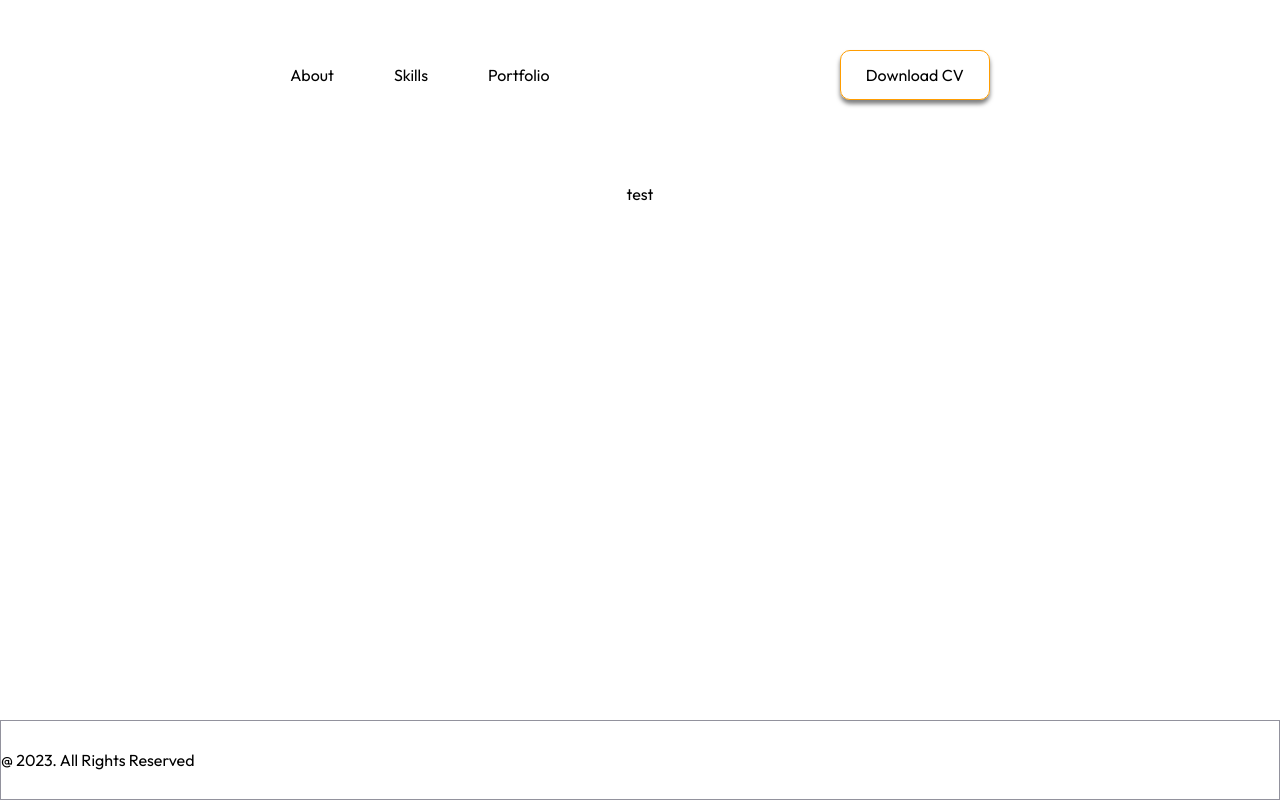
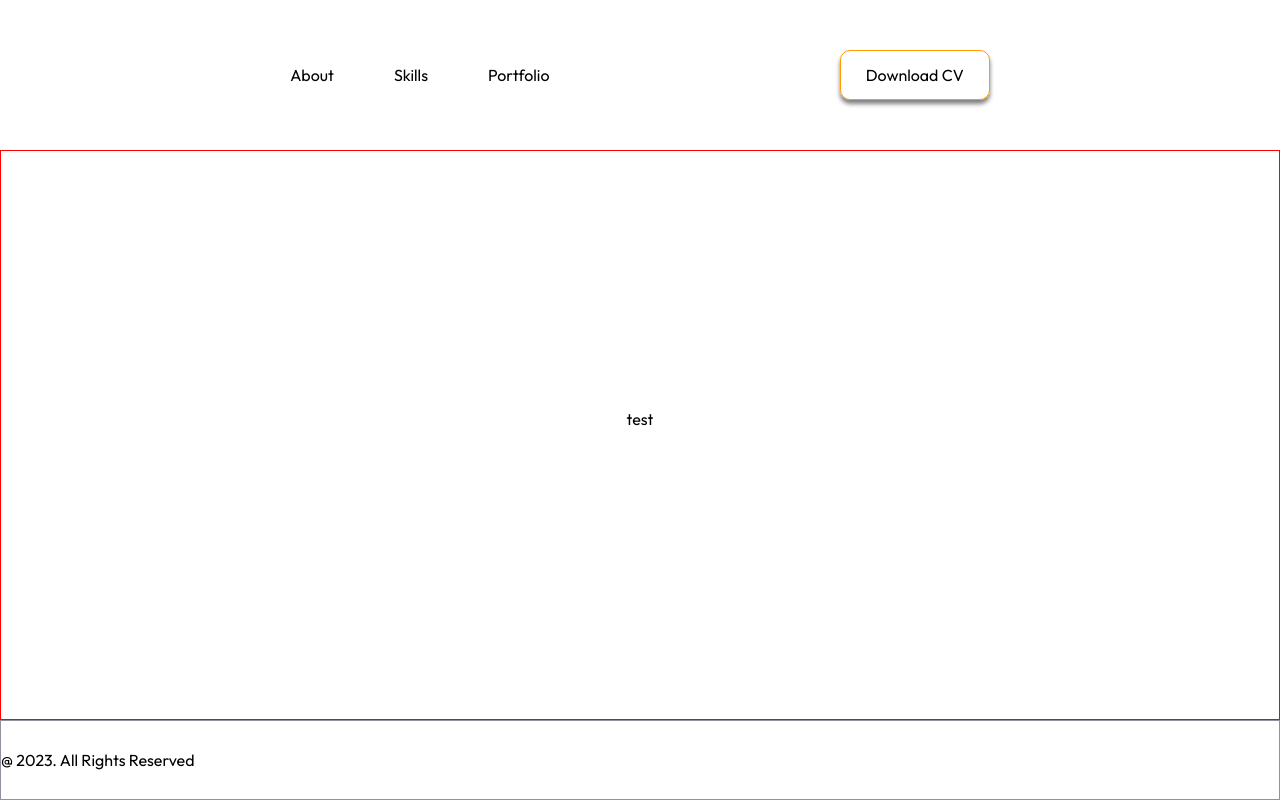
Before and after one commit to antoanparashkevov/antoanp-nextjs, a Next.js app: page / in a window 1280 px wide. Built offline with nearby package versions, Linux system fonts and the light colour scheme.

Commit message:
layout component

```diff
--- /dev/null
+++ b/src/components/layout/Layout.js
@@ -0,0 +1,45 @@
+import styled from 'styled-components';
+import { Fragment } from "react";
+
+//layout components
+import TheHeader from "@/components/layout/TheHeader";
+import Footer from "@/components/layout/Footer";
+
+//styled-components
+const MainWrapper = styled.main`
+    display: flex;
+    padding: 16rem;
+    flex-direction: column;
+    align-items: center;
+    justify-content: flex-start;
+    flex-grow: 1;
+    border: 1px solid red;
+`
+
+const HeaderWrapper = styled.header`
+    width: 100%;
+`
+
+const FooterWrapper = styled.footer`
+    display: flex;
+    height: 80px;
+    border: 1px solid #92929D;
+`
+
+const Layout = ({children}) => {
+    return (
+        <Fragment>
+            <HeaderWrapper>
+                <TheHeader />
+            </HeaderWrapper>
+            <MainWrapper>
+                {children}
+            </MainWrapper>
+            <FooterWrapper>
+                <Footer />
+            </FooterWrapper>
+        </Fragment>
+    )
+}
+
+export default Layout
--- a/src/pages/_app.js
+++ b/src/pages/_app.js
@@ -1,5 +1,12 @@
 import '@/styles/globals.scss'
 
+//layout component
+import Layout from "@/components/layout/Layout";
+
 export default function App({ Component, pageProps }) {
-  return <Component {...pageProps} />
+  return (
+      <Layout>
+        <Component {...pageProps} />
+      </Layout>
+  )
 }
--- a/src/pages/index.js
+++ b/src/pages/index.js
@@ -1,43 +1,10 @@
 import { Fragment } from "react";
-import styled from 'styled-components';
-
-//layout components
-import TheHeader from "@/components/layout/TheHeader";
-import Footer from "@/components/layout/Footer";
-
-//styled-components
-const HeaderWrapper = styled.header`
-    width: 100%;
-`
-
-const MainWrapper = styled.main`
-    display: flex;
-    padding: 2rem;
-    flex-direction: column;
-    align-items: center;
-    justify-content: flex-start;
-    flex-grow: 1;
-`
-
-const FooterWrapper = styled.footer`
-    display: flex;
-    height: 80px;
-    border: 1px solid #92929D;
-`
 
 export default function HomePage () {
 
   return (
     <Fragment>
-        <HeaderWrapper>
-            <TheHeader />
-        </HeaderWrapper>
-        <MainWrapper>
-            test
-        </MainWrapper>
-        <FooterWrapper>
-            <Footer />
-        </FooterWrapper>
+        test
     </Fragment>
   )
 }
```
Also changed, not shown: public/cover.jpeg (added).
